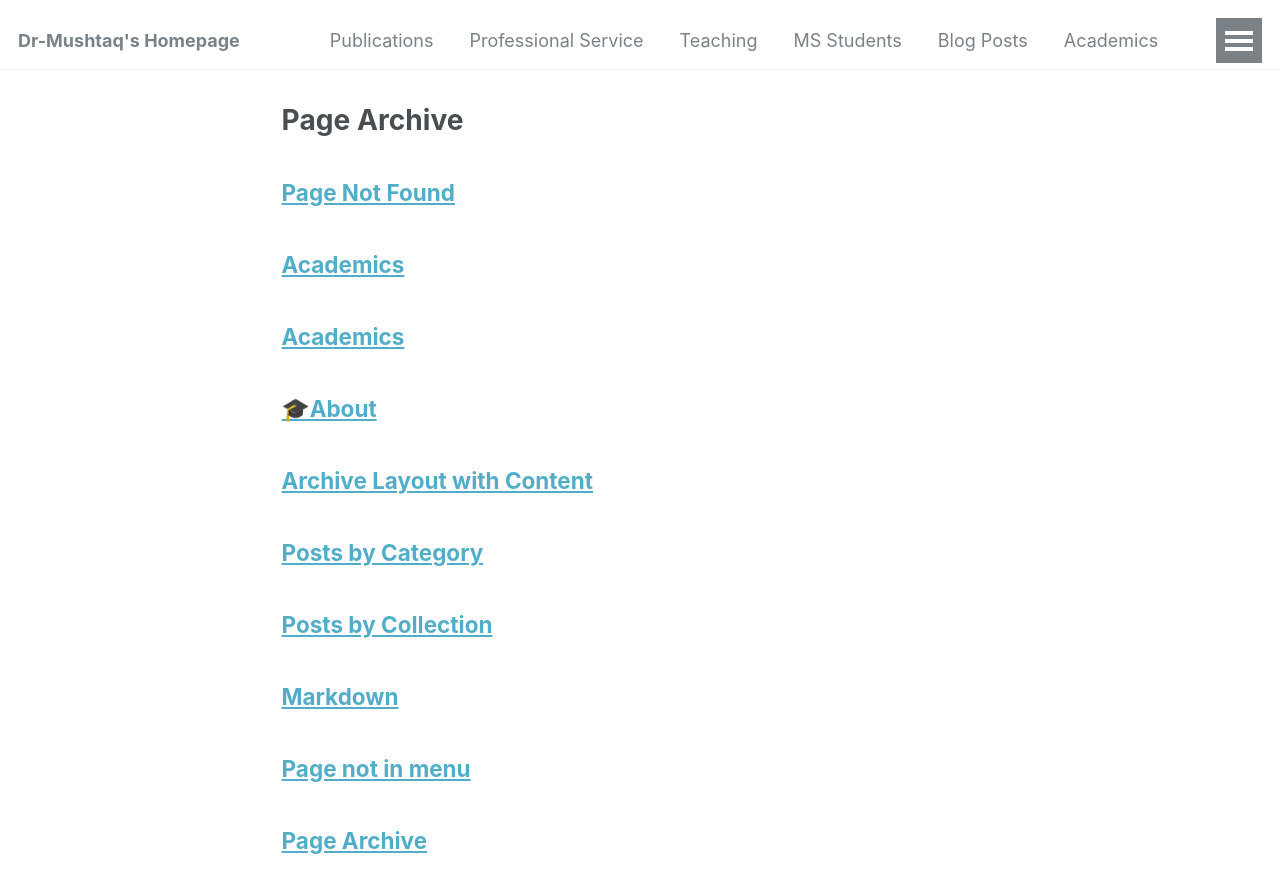
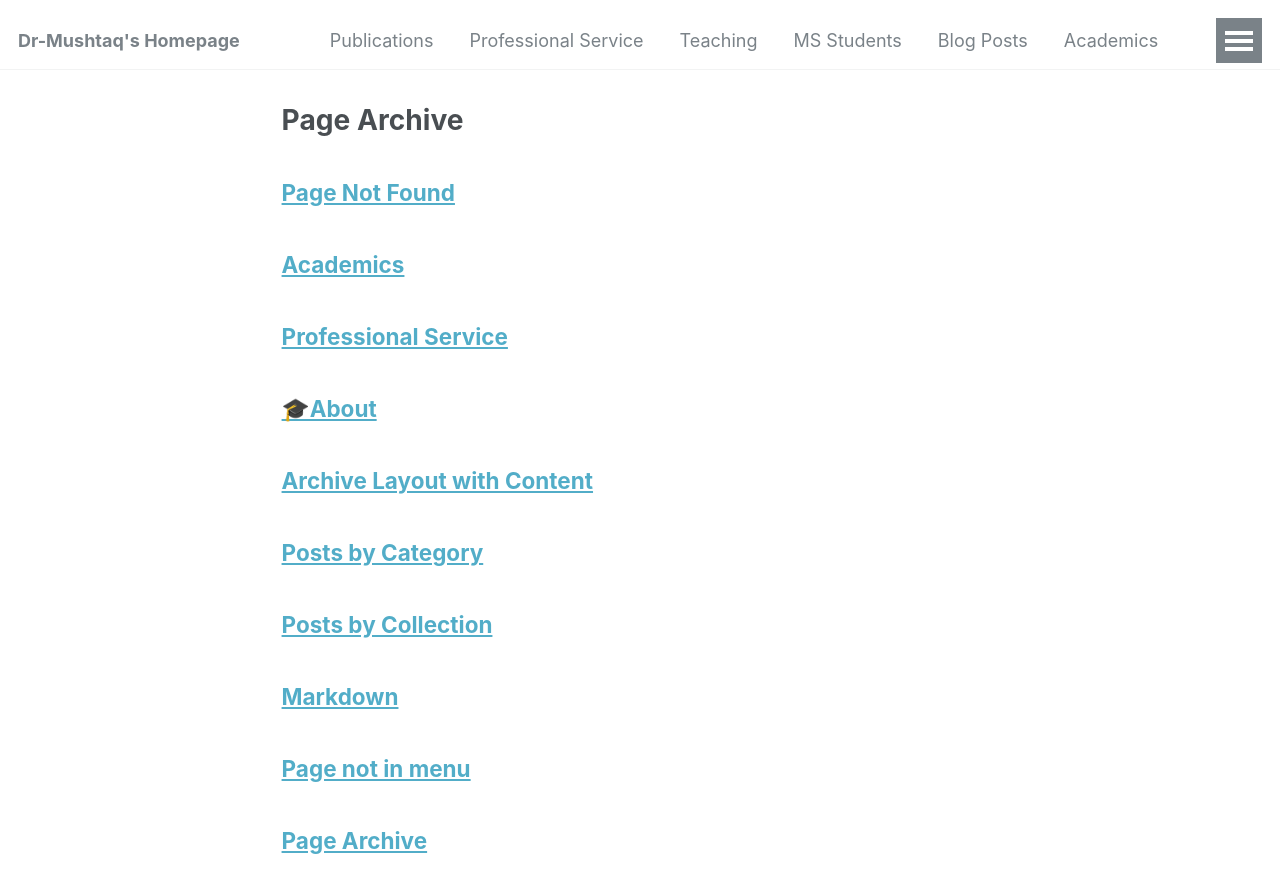
Before and after one commit to dr-mushtaq/dr-mushtaq.github.io, a Jekyll site: the page built from _pages/page-archive.html, in a window 1280 px wide and 900 px high. Shown: the top 893 px of the window. Built offline with Jekyll 4.4.1, drawn with Linux system fonts in a browser that asks for light colours.

Commit message:
Update Professional Service.md

```diff
--- a/_pages/Professional Service.md
+++ b/_pages/Professional Service.md
@@ -1,7 +1,7 @@
 ---
 layout: archive
-title: "Academics"
-permalink: /Academics/
+title: "Professional Service"
+permalink: /Professional Service/
 author_profile: true
 redirect_from:
   - /resume
```
